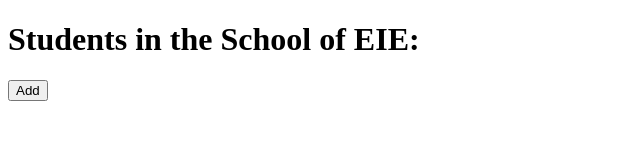
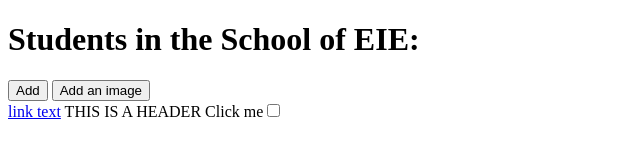
Before and after one commit to Zwavhu/ELEN4010_Labs, a website: page LAb3/liveServerProj/index.html in a window 1280 px wide. Shown: the whole page, without its empty margins (0-640 px from the left). Drawn offline with Linux system fonts and the light colour scheme.

Commit message:
added the header element and image button

```diff
--- a/LAb3/liveServerProj/index.html
+++ b/LAb3/liveServerProj/index.html
@@ -10,7 +10,10 @@
   <body>
     <h1 id="heading">Students in the School of EIE:</h1>
     <button type="button" id="addButton">Add</button>
-
+    <button type="imgButton" id="addImg">Add an image</button>
+    <header id="addheaderText"></header>
     <div id="student list"></div>
+    <div type="checkbox" id="input"></div>
+    <a href="http://www.w3schools.com/html/">link text</a>
   </body>
 </html>
--- a/LAb3/liveServerProj/index.js
+++ b/LAb3/liveServerProj/index.js
@@ -1,14 +1,63 @@
-"use strict";
+'use strict';
 
-const button = document.getElementById("addButton"); // if you're trying to find a function make sure its document.
+const button = document.getElementById('addButton') // if you're trying to find a function make sure its document.
 
+// NB: Event listeners are fro interactive things like buttons and check boxes to keep track
 button.addEventListener(
-  "click",
-  function() {
-    const paragraph = document.createElement("p"); // creating <p> element
-    let text = document.createTextNode("This is a student"); // create text code
-    paragraph.appendChild(text); // append text to <p>
-    document.body.appendChild(paragraph); // append <p> to body
+  'click',
+  function () {
+    const paragraph = document.createElement('p') // creating <p> element
+    let text = document.createTextNode('This is a student') // create text code
+    paragraph.appendChild(text) // append text to <p>
+    document.body.appendChild(paragraph) // append <p> to body
   },
   false
-);
+)
+
+// creating a hyperlink - getting an image at the click of a button
+const imgButton = document.getElementById('addImg')
+
+imgButton.addEventListener(
+  'click',
+  function () {
+    const randomImg = document.createElement('img') // creating <p> element
+    randomImg.src =
+      'https://images.unsplash.com/photo-1494253109108-2e30c049369b?ixlib=rb-1.2.1&ixid=eyJhcHBfaWQiOjEyMDd9&w=1000&q=80';
+
+    document.body.appendChild(randomImg) // append <p> to body
+  },
+  false
+)
+
+// creating other elements: headers, links, images and checkboxes
+const header = document.createElement('addHeaderText')
+const headerText = document.createTextNode('  THIS IS A HEADER  ')
+header.appendChild(headerText)
+document.body.appendChild(header)
+
+const inputElem = document.createElement('input')
+
+// inputElem.addEventListener(
+//   'input',
+//   function () {
+//     inputElem.type = 'checkbox';
+//     const labelElem = document.createElement('label')
+//     const labelText = document.createTextNode('Click me')
+//     labelElem.appendChild(labelText)
+//     labelElem.appendChild(inputElem)
+//     document.body.appendChild(labelElem)
+//   },
+//   false
+// )
+
+inputElem.type = 'checkbox';
+
+const labelElem = document.createElement('label')
+
+const labelText = document.createTextNode('Click me')
+
+labelElem.appendChild(labelText)
+
+labelElem.appendChild(inputElem)
+
+document.body.appendChild(labelElem)
```
